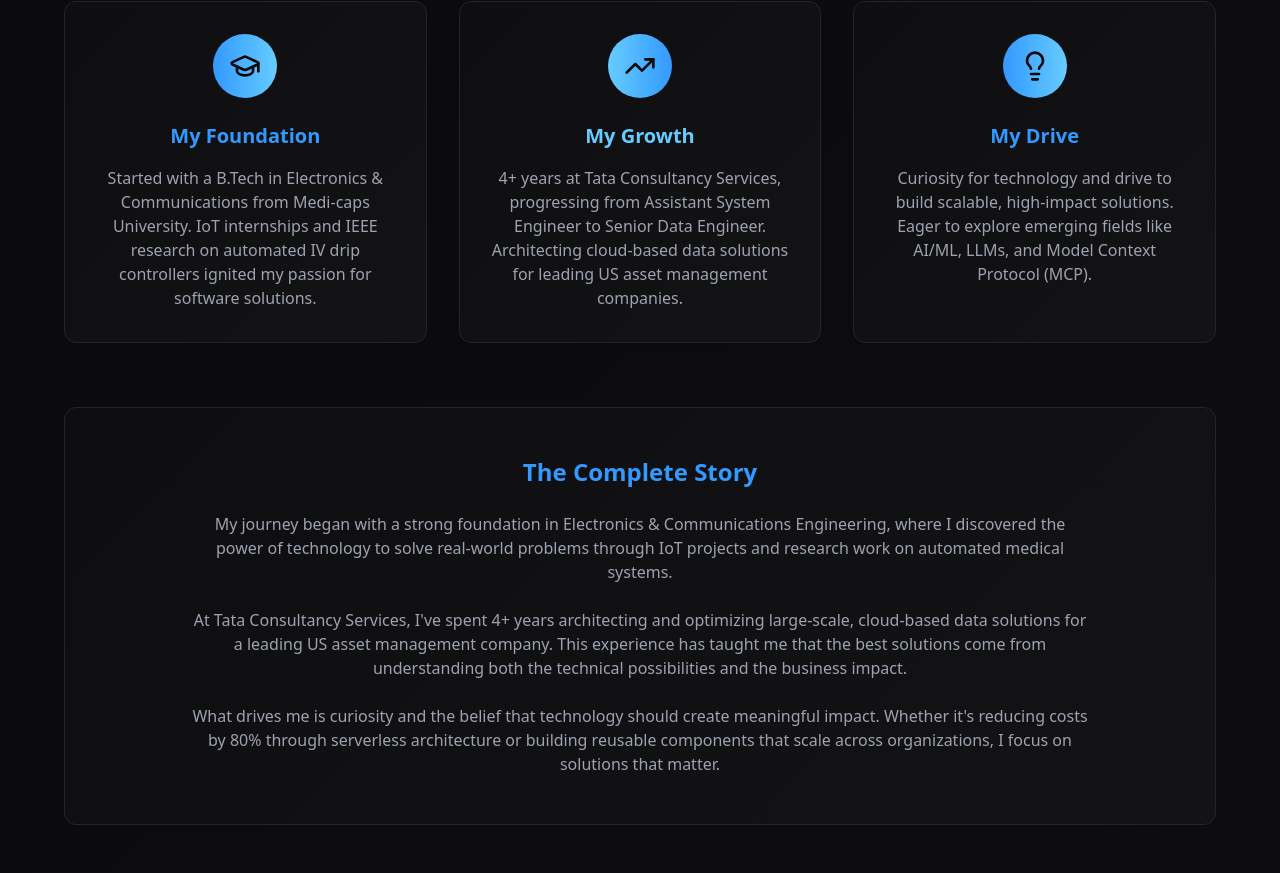
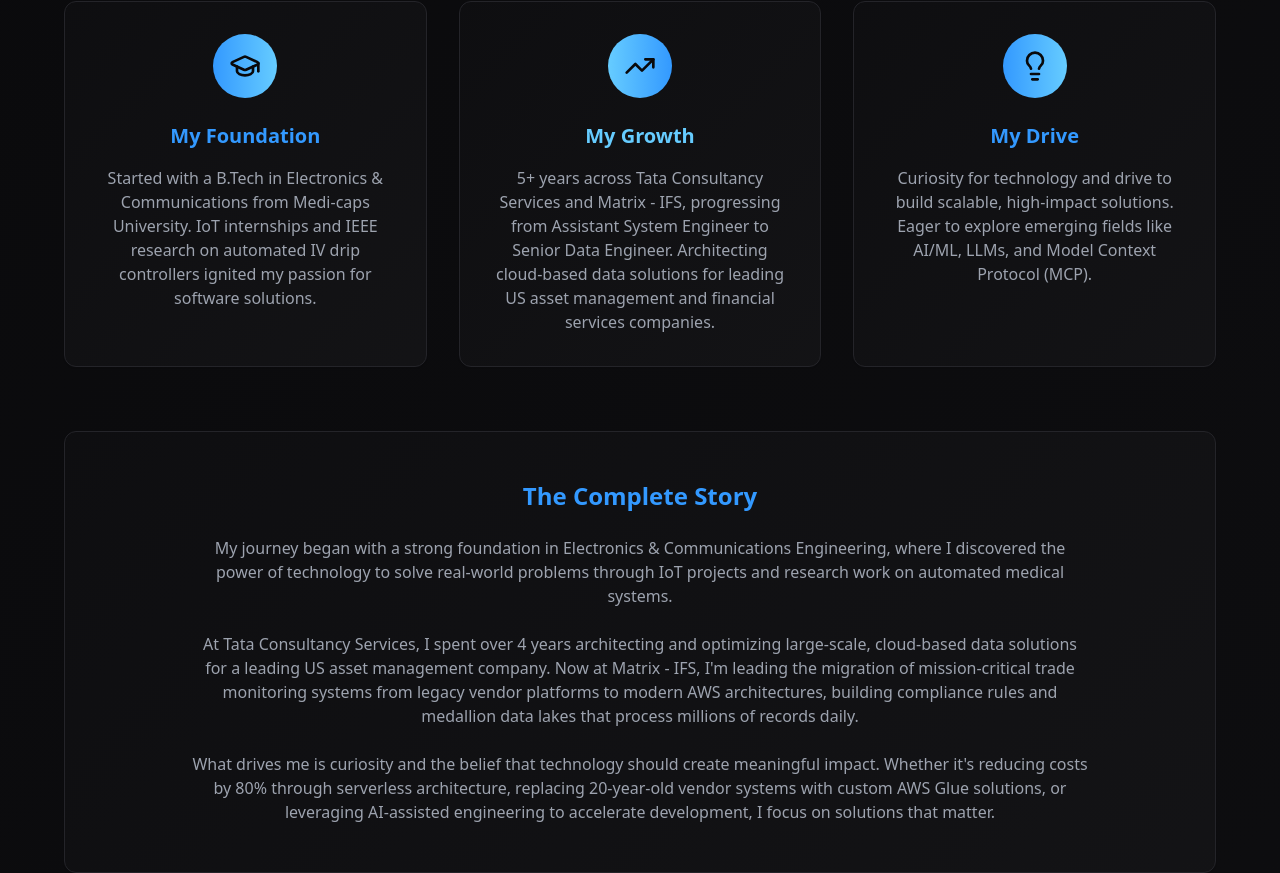
Before and after one commit to mahakg290399/mahakgoyal, a React (Vite) app: page / in a window 1280 px wide. Shown: the part 1043-1916 px from the top of the page. Built offline with nearby package versions, Linux system fonts and the light colour scheme; the HTML template or start-up script is replaced by a standard one.

Commit message:
Changes
Co-authored-by: mahakg290399 <49653632+mahakg290399@users.noreply.github.com>

```diff
--- a/src/components/portfolio/AboutSection.tsx
+++ b/src/components/portfolio/AboutSection.tsx
@@ -34,8 +34,8 @@ export const AboutSection = () => {
             </div>
             <h3 className="text-xl font-semibold mb-4 text-accent">My Growth</h3>
             <p className="text-muted-foreground">
-              4+ years at Tata Consultancy Services, progressing from Assistant System Engineer to Senior Data Engineer.
-              Architecting cloud-based data solutions for leading US asset management companies.
+              5+ years across Tata Consultancy Services and Matrix - IFS, progressing from Assistant System Engineer to Senior Data Engineer.
+              Architecting cloud-based data solutions for leading US asset management and financial services companies.
             </p>
           </Card>
 
@@ -61,15 +61,17 @@ export const AboutSection = () => {
                 and research work on automated medical systems.
               </p>
               <p className="mb-6">
-                At Tata Consultancy Services, I've spent 4+ years architecting and optimizing large-scale,
-                cloud-based data solutions for a leading US asset management company. This experience has
-                taught me that the best solutions come from understanding both the technical possibilities
-                and the business impact.
+                At Tata Consultancy Services, I spent over 4 years architecting and optimizing large-scale,
+                cloud-based data solutions for a leading US asset management company. Now at Matrix - IFS,
+                I'm leading the migration of mission-critical trade monitoring systems from legacy vendor
+                platforms to modern AWS architectures, building compliance rules and medallion data lakes
+                that process millions of records daily.
               </p>
               <p>
                 What drives me is curiosity and the belief that technology should create meaningful impact.
-                Whether it's reducing costs by 80% through serverless architecture or building reusable
-                components that scale across organizations, I focus on solutions that matter.
+                Whether it's reducing costs by 80% through serverless architecture, replacing 20-year-old
+                vendor systems with custom AWS Glue solutions, or leveraging AI-assisted engineering to
+                accelerate development, I focus on solutions that matter.
               </p>
             </div>
           </div>
```
